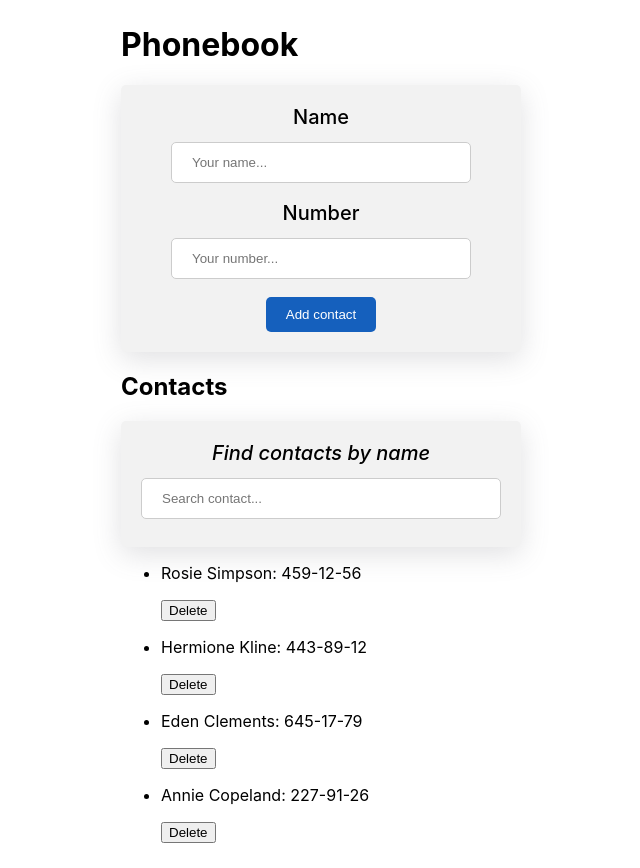
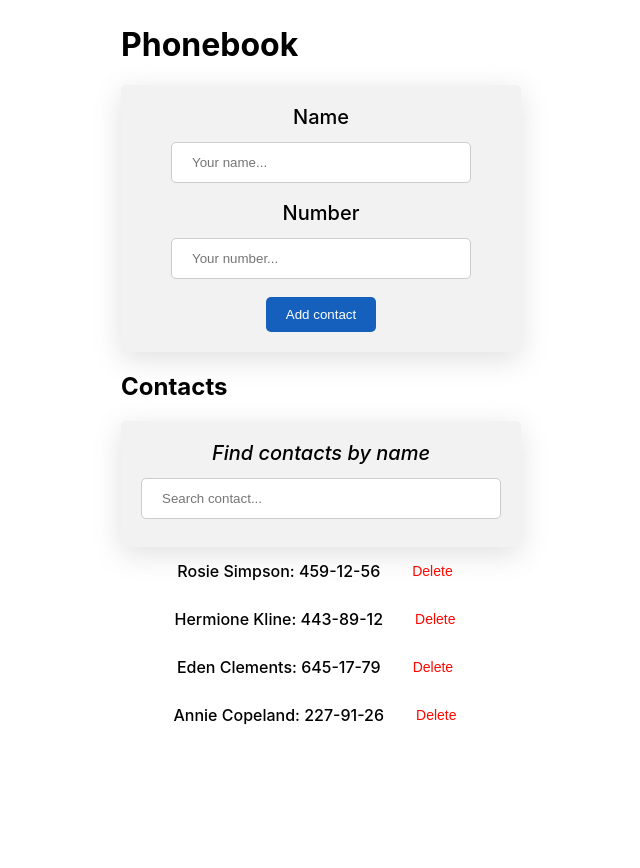
Before and after one commit to pttkachuk/goit-react-hw-02-phonebook, a React (Create React App) app: page / in a window 1280 px wide. Shown: the whole page, without its empty margins (319-959 px from the left). After the commit the page ends 800 px from the top, so only its background shows below. Built offline with nearby package versions, Linux system fonts and the light colour scheme.

Commit message:
add styled to ContactList

```diff
--- a/src/components/ContactList/ContactList.jsx
+++ b/src/components/ContactList/ContactList.jsx
@@ -1,23 +1,24 @@
 import PropTypes from 'prop-types';
+import { StyledContact, StyledContactList, StyledDatas, StyledListBtn } from './ContactListStyled';
 
 const ContactList = ({ contacts, handleDeleteContact }) => {
     return (
-        <ul>
+        <StyledContactList>
             {contacts.map(({ id, number, name }) => {
                 return (
-                    <li key={id}>
-                        <p>{name}: {number}</p>
-                        <button
+                    <StyledContact key={id}>
+                        <StyledDatas>{name}: {number}</StyledDatas>
+                        <StyledListBtn
                             type="button"
                             name="delete"
                             onClick={() => handleDeleteContact(id)}
                         >
                             Delete
-                        </button>
-                    </li>
+                        </StyledListBtn>
+                    </StyledContact>
                 )
             })}
-        </ul>
+        </StyledContactList>
     )
 };
 
--- /dev/null
+++ b/src/components/ContactList/ContactListStyled.js
@@ -0,0 +1,40 @@
+import styled from 'styled-components';
+
+export const StyledContactList = styled.ul`
+list-style: none;
+margin: 0 auto;
+padding: 0;
+`;
+
+export const StyledContact = styled.li`
+display: flex;
+justify-content: center;
+align-items: center;
+margin: 0 auto;
+gap: 20px;
+padding-top: 8px;
+padding-bottom: 8px;
+`;
+
+export const StyledDatas = styled.p`
+margin: 0;
+padding: 0;
+font-weight: 500;
+`;
+
+export const StyledListBtn = styled.button`
+border: none ;
+border-radius: 5px;
+padding: 8px 12px;
+font-size: 14px;
+font-weight: 500;
+color: #FF0800;
+background-color: transparent;
+cursor: pointer;
+transition: 0.3s;
+
+&:hover{
+    color: white;
+    background-color:#FF0800 ;
+}
+`;
```
